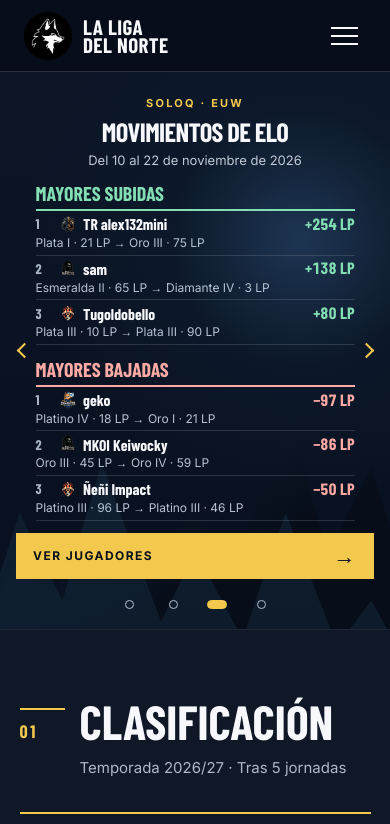
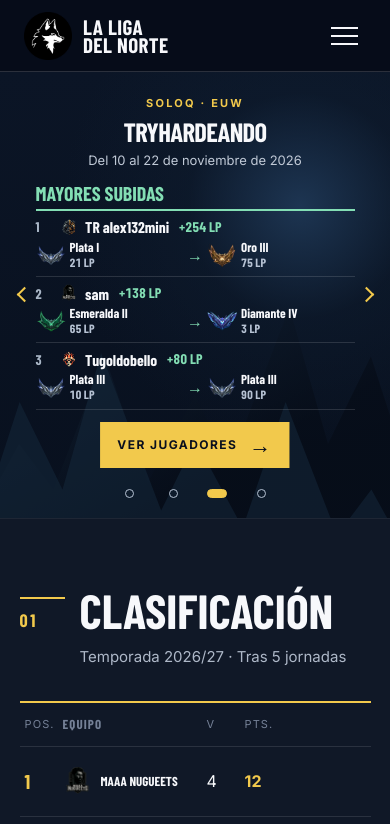
Before and after one commit to abelbendana/lln, a plain HTML site: page index.html in a window 390 px wide. Shown: the top 824 px of the page. Drawn offline with nearby package versions, Linux system fonts and the light colour scheme; a web font is replaced by a local one.

Commit message:
Mejora los encuentros del carrusel y muestra las subidas de LP en Tryhardeando

```diff
--- a/index.html
+++ b/index.html
@@ -50,20 +50,17 @@
           <div class="hero-copy hero-round">
             <p id="hero-results-round" class="hero-kicker"></p>
             <h2>Últimos encuentros</h2>
-            <div id="hero-results" class="hero-results-grid"></div>
-            <a class="hero-cta" href="#calendario">Ver resultados <span aria-hidden="true">→</span></a>
+            <div id="hero-results" class="hero-fixtures"></div>
+            <a class="hero-cta" href="#clasificacion">Ver clasificación <span aria-hidden="true">→</span></a>
           </div>
         </div>
-        <div class="hero-elo hero-slide" id="hero-elo-slide" role="group" aria-roledescription="diapositiva" aria-label="3 de 4 · Ranking SoloQ" inert>
+        <div class="hero-elo hero-slide" id="hero-elo-slide" role="group" aria-roledescription="diapositiva" aria-label="3 de 4 · Tryhardeando" inert>
           <header class="elo-heading">
             <p class="hero-kicker">SoloQ · EUW</p>
-            <h2>Movimientos de elo</h2>
+            <h2>Tryhardeando</h2>
             <p>Del <time datetime="2026-11-10">10</time> al <time datetime="2026-11-22">22 de noviembre de 2026</time></p>
           </header>
-          <div class="elo-boards">
-            <section class="elo-board elo-up"><h3>Mayores subidas</h3><div id="elo-gainers"></div></section>
-            <section class="elo-board elo-down"><h3>Mayores bajadas</h3><div id="elo-losers"></div></section>
-          </div>
+          <section class="elo-board"><h3>Mayores subidas</h3><div id="elo-gainers"></div></section>
           <a class="hero-cta" href="#jugadores">Ver jugadores <span aria-hidden="true">→</span></a>
         </div>
         <div class="hero-champion hero-slide" id="hero-champion-slide" role="group" aria-roledescription="diapositiva" aria-label="4 de 4 · Campeón actual" inert>
--- a/script.js
+++ b/script.js
@@ -247,18 +247,25 @@ const games = [
 ];
 
 const roundName = (game) => game.week.replace(/\s*·.*$/, '');
+
+function renderHeroFixture(game) {
+  const renderTeam = (team) => {
+    const loserClass = game.winner && team !== game.winner ? ' class="fixture-loser"' : '';
+    return `<span${loserClass}><img src="${logo(team)}" alt="">${team}</span>`;
+  };
+  const resultLabel = game.winner ? ` role="group" aria-label="${game.a} contra ${game.b}. Victoria de ${game.winner}."` : '';
+  return `<p${resultLabel}>${renderTeam(game.a)}<b>VS</b>${renderTeam(game.b)}</p>`;
+}
+
 const upcomingGames = games.filter((game) => !game.winner);
 const nextRoundName = upcomingGames.length ? roundName(upcomingGames[0]) : 'Próxima jornada';
 const nextRoundGames = upcomingGames.filter((game) => roundName(game) === nextRoundName);
 const nextRoundDate = nextRoundGames[0]?.date.replace(/(\d)\s+([a-záéíóúñ]+)$/i, '$1 de $2');
 const heroNextRound = document.querySelector('#hero-next-round');
 if (heroNextRound && nextRoundGames.length) {
-  const fixtureTeam = (team) => `<span><img src="${logo(team)}" alt="">${team}</span>`;
   heroNextRound.querySelector('h1').textContent = nextRoundName;
   heroNextRound.querySelector('.hero-date').textContent = nextRoundDate;
-  heroNextRound.querySelector('.hero-fixtures').innerHTML = nextRoundGames.map((game) =>
-    `<p>${fixtureTeam(game.a)}<b>VS</b>${fixtureTeam(game.b)}</p>`
-  ).join('');
+  heroNextRound.querySelector('.hero-fixtures').innerHTML = nextRoundGames.map(renderHeroFixture).join('');
 }
 
 const playedGames = games.filter((game) => game.winner);
@@ -267,13 +274,7 @@ const latestResults = playedGames.filter((game) => roundName(game) === latestRou
 const heroResults = document.querySelector('#hero-results');
 if (latestResults.length) {
   document.querySelector('#hero-results-round').textContent = latestRound;
-  document.querySelector('#hero-results-slide .hero-cta').setAttribute('href', '#ultimos-resultados');
-  heroResults.innerHTML = latestResults.map((game) => {
-    const score = game.winner === game.a ? '1–0' : '0–1';
-    return `<article class="hero-result flip-teams" aria-label="${game.a} contra ${game.b}. Victoria de ${game.winner}.">
-      ${renderMatchTeam(game, game.a)}<b>${score}</b>${renderMatchTeam(game, game.b)}
-    </article>`;
-  }).join('');
+  heroResults.innerHTML = latestResults.map(renderHeroFixture).join('');
 } else {
   heroResults.textContent = 'Aún no hay resultados.';
 }
@@ -399,10 +400,10 @@ const soloQueuePeakRanks = {
 const rankTiers = ['Hierro','Bronce','Plata','Oro','Platino','Esmeralda','Diamante','Maestro','Gran Maestro','Challenger'];
 const romanDivision = (division) => ['','I','II','III','IV'][division] || '';
 const rankScore = (rank) => (rankTiers.indexOf(rank.tier) * 400) + (rank.division ? (4 - rank.division) * 100 : 0) + rank.lp;
-const formatRank = (rank, includeLp = false) => {
+const formatRank = (rank) => {
   if (rank === null) return 'Sin clasificar';
   if (!rank) return 'Pendiente';
-  const lp = includeLp || rankTiers.indexOf(rank.tier) >= rankTiers.indexOf('Maestro') ? ` · ${rank.lp} LP` : '';
+  const lp = rankTiers.indexOf(rank.tier) >= rankTiers.indexOf('Maestro') ? ` · ${rank.lp} LP` : '';
   return `${rank.tier}${rank.division ? ` ${romanDivision(rank.division)}` : ''}${lp}`;
 };
 
@@ -467,24 +468,32 @@ const eloChanges = leaguePlayers.flatMap((player) => {
   return [{player, previous, current, delta:rankScore(current) - rankScore(previous)}];
 });
 
-function renderEloLeaders(container, direction) {
-  const leaders = eloChanges.filter(({delta}) => direction * delta > 0)
-    .sort((a, b) => direction * (b.delta - a.delta) || a.player.name.localeCompare(b.player.name, 'es'))
+// Emblemas de https://static.developer.riotgames.com/docs/lol/ranked-emblems-latest.zip
+function renderRankBadge(rank, label) {
+  const division = romanDivision(rank.division);
+  const rankName = division ? `${rank.tier} ${division}` : rank.tier;
+  const points = `${rank.lp} LP`;
+  const description = `${label} · ${rankName} · ${points}`;
+  const emblem = rank.tier.toLowerCase().replaceAll(' ', '-');
+  return `<span class="elo-rank-badge" role="img" aria-label="${description}" title="${description}"><img src="assets/rangos/${emblem}.webp" alt=""><span>${rankName} <small>${points}</small></span></span>`;
+}
+
+function renderEloGainers(container) {
+  const leaders = eloChanges.filter(({delta}) => delta > 0)
+    .sort((a, b) => b.delta - a.delta || a.player.name.localeCompare(b.player.name, 'es'))
     .slice(0, 3);
   if (!leaders.length) {
-    container.textContent = direction > 0 ? 'Sin subidas en este periodo.' : 'Sin bajadas en este periodo.';
+    container.textContent = 'Sin subidas en este periodo.';
     return;
   }
   const rows = leaders.map(({player, previous, current, delta}) => `
-    <li><img src="${logo(player.team)}" alt="">
-      <div><a href="${opggUrl(player)}" target="_blank" rel="noopener">${player.name}</a>
-        <small><span>${formatRank(previous, true)}</span> → <span>${formatRank(current, true)}</span></small></div>
-      <strong>${delta > 0 ? '+' : '−'}${Math.abs(delta)} LP</strong>
+    <li><img class="elo-team-logo" src="${logo(player.team)}" alt="">
+      <div class="elo-player"><a href="${opggUrl(player)}" target="_blank" rel="noopener">${player.name}</a><strong class="elo-gain">+${delta} LP</strong></div>
+      <span class="elo-rank-change">${renderRankBadge(previous, 'Rango anterior')}<span aria-hidden="true">→</span>${renderRankBadge(current, 'Rango actual')}</span>
     </li>`).join('');
   container.innerHTML = `<ol>${rows}</ol>`;
 }
-renderEloLeaders(document.querySelector('#elo-gainers'), 1);
-renderEloLeaders(document.querySelector('#elo-losers'), -1);
+renderEloGainers(document.querySelector('#elo-gainers'));
 
 const hero = document.querySelector('#novedades');
 const heroControls = hero.querySelector('.hero-controls');
--- a/styles.css
+++ b/styles.css
@@ -39,7 +39,11 @@ h1 em { display:block; font-style:italic; color:var(--gold); font-size:1.1em; }
 .crest-frame::after { content:""; position:absolute; inset:7%; background:#0c1626; clip-path:polygon(50% 0,95% 17%,88% 73%,50% 100%,12% 73%,5% 17%); }
 .crest-frame img { position:relative; z-index:1; width:72%; height:72%; object-fit:contain; }
 .hero-round{width:100%;max-width:1100px}.hero-round .hero-kicker{margin:0 0 15px;padding:0;border:0;color:var(--gold);font:800 12px Inter,sans-serif;text-transform:uppercase;letter-spacing:.2em}.hero-round h1{font-size:clamp(70px,7vw,108px)}.hero-round .hero-date{margin:18px 0 30px;padding:0 0 0 17px;border-left:4px solid var(--gold);color:#c0c9d6;font:600 clamp(17px,1.5vw,21px) Inter,sans-serif;text-transform:uppercase;letter-spacing:.04em}.hero-fixtures{border-block:1px solid rgba(255,255,255,.16)}.hero-fixtures p{display:grid;grid-template-columns:minmax(0,1fr) 36px minmax(0,1fr);align-items:center;gap:12px;margin:0;padding:15px 4px;color:var(--white);font:800 clamp(20px,2vw,27px)/1 "Barlow Condensed",sans-serif;text-transform:uppercase}.hero-fixtures p+p{border-top:1px solid rgba(255,255,255,.1)}.hero-fixtures span:last-child{text-align:right}.hero-fixtures b{color:var(--gold);font-size:14px;text-align:center}.hero-cta{display:inline-flex;align-items:center;gap:18px;margin-top:28px;padding:13px 17px;border:1px solid var(--gold);color:var(--gold);font:800 12px Inter,sans-serif;text-decoration:none;text-transform:uppercase;letter-spacing:.12em;transition:background-color .2s,color .2s}.hero-cta:hover,.hero-cta:focus-visible{background:var(--gold);color:#08101e;outline:0}.hero-cta span{font-size:18px;line-height:0}
-.hero-fixtures img { display:none; }
+.hero-fixtures span { display:flex; align-items:center; gap:14px; }
+.hero-fixtures span:last-child { flex-direction:row-reverse; }
+.hero-fixtures img { display:block; width:56px; height:56px; object-fit:contain; }
+.hero-fixtures .fixture-loser { opacity:.62; }
+.fixture-loser img { filter:grayscale(.8) blur(.8px); }
 .hero-elo > .hero-cta { justify-self:start; margin-top:0; }
 .hero-champion > .hero-cta { margin-top:0; }
 .hero-controls { position:absolute; inset:0; z-index:2; display:flex; align-items:center; justify-content:space-between; max-width:1480px; margin:auto; padding:0 12px; pointer-events:none; }
@@ -56,26 +60,29 @@ h1 em { display:block; font-style:italic; color:var(--gold); font-size:1.1em; }
 .hero-pagination button[aria-current="true"]::before { background:var(--gold); border-color:var(--gold); }
 .hero-pagination button:focus-visible { outline:2px solid var(--gold); outline-offset:-2px; }
 .hero-round h2 { font-size:clamp(40px,6vw,84px); line-height:.95; }
-.hero-results-grid { display:grid; grid-template-columns:repeat(2,minmax(0,1fr)); gap:clamp(16px,3vw,48px); margin-top:28px; }
-.hero-results-grid .hero-result { grid-template-columns:minmax(0,1fr) auto minmax(0,1fr); padding:14px 0; border-block:1px solid rgba(255,255,255,.16); text-align:center; font:700 clamp(17px,2vw,26px) "Barlow Condensed",sans-serif; }
-.hero-result .match-team strong { max-width:100%; overflow-wrap:anywhere; }
-.hero-result > b { font-size:clamp(24px,3vw,42px); white-space:nowrap; }
-.hero-elo { display:grid; grid-template-columns:minmax(0,1fr); align-content:center; gap:32px; padding:42px 0 64px; }
+.hero-round h2 + .hero-fixtures { margin-top:clamp(18px,3vw,28px); }
+.hero-elo { display:grid; grid-template-columns:minmax(0,1fr); align-content:center; max-width:1100px; gap:32px; padding:42px 0 64px; }
 .elo-heading .hero-kicker,.hero-champion .hero-kicker { margin:0 0 12px; color:var(--gold); font:800 12px Inter,sans-serif; text-transform:uppercase; letter-spacing:.2em; }
 .elo-heading h2 { font-size:clamp(46px,6vw,84px); line-height:.92; letter-spacing:-.025em; }
 .elo-heading p:last-child { margin:14px 0 0; color:#c0c9d6; font-size:15px; }
-.elo-boards { display:grid; grid-template-columns:repeat(2,minmax(0,1fr)); gap:clamp(20px,4vw,64px); }
-.elo-up { --movement:#83deb4; }
-.elo-down { --movement:#ffaaa5; }
+.elo-board { --movement:#83deb4; }
 .elo-board h3 { margin:0 0 4px; padding-bottom:10px; border-bottom:2px solid var(--movement); color:var(--movement); font-size:26px; }
 .elo-board ol { margin:0; padding:0; counter-reset:place; list-style:none; }
 .elo-board li { counter-increment:place; display:grid; grid-template-columns:1.2em 40px minmax(0,1fr) auto; align-items:center; gap:12px; padding:13px 0; border-bottom:1px solid rgba(255,255,255,.13); }
 .elo-board li::before { content:counter(place); color:#a9b6c6; font:700 20px "Barlow Condensed",sans-serif; }
-.elo-board img { display:block; width:100%; height:40px; object-fit:contain; }
+.elo-team-logo { display:block; width:100%; height:40px; object-fit:contain; }
+.elo-player { display:flex; flex-wrap:wrap; align-items:center; gap:3px 10px; min-width:0; }
+.elo-gain { color:var(--movement); font:700 14px/1.2 "Barlow Condensed",sans-serif; white-space:nowrap; font-variant-numeric:tabular-nums; }
 .elo-board a { font:700 clamp(19px,2.1vw,27px)/1.1 "Barlow Condensed",sans-serif; text-decoration:none; overflow-wrap:anywhere; }
-.elo-board small { display:block; margin-top:4px; color:#b7c3d4; font-size:12px; line-height:1.5; }
-.elo-board small span { display:inline-block; }
-.elo-board li strong { align-self:center; color:var(--movement); font:800 clamp(20px,2.2vw,32px)/1 "Barlow Condensed",sans-serif; font-variant-numeric:tabular-nums; white-space:nowrap; }
+.elo-rank-change { display:grid; width:21rem; grid-template-columns:minmax(0,1fr) auto minmax(0,1fr); align-items:center; gap:7px; color:var(--movement); }
+.elo-rank-badge { display:grid; grid-template-columns:auto minmax(0,1fr); align-items:center; gap:4px; color:var(--white); font:700 16px/1 "Barlow Condensed",sans-serif; }
+.elo-rank-badge img { width:48px; height:42px; object-fit:contain; }
+.elo-rank-badge small { display:block; margin-top:2px; color:#b7c3d4; font-size:12px; line-height:1.1; font-variant-numeric:tabular-nums; white-space:nowrap; }
+@media (max-width:1050px) {
+  .elo-rank-change { width:13rem; }
+  .elo-rank-badge { grid-template-columns:minmax(0,1fr); justify-items:center; gap:2px; text-align:center; font-size:13px; }
+  .elo-rank-badge img { width:36px; height:28px; }
+}
 @media (prefers-reduced-motion:no-preference) {
   .hero-slide { transition:opacity .6s ease-in-out, visibility 0s; }
   .hero-slide[inert] { transition-delay:0s,.6s; }
@@ -90,23 +97,18 @@ h1 em { display:block; font-style:italic; color:var(--gold); font-size:1.1em; }
   .hero-pagination { bottom:2px; }
   .hero-pagination button { width:44px; height:44px; }
   .hero-pagination button[aria-current="true"]::before { width:20px; border-radius:6px; }
-  .hero-slide .hero-cta { position:absolute; left:0; bottom:50px; width:100%; min-height:46px; margin:0; padding:10px 16px; display:flex; align-items:center; justify-content:space-between; background:var(--gold); color:var(--navy); }
+  .hero-slide .hero-cta { position:absolute; left:50%; bottom:50px; transform:translateX(-50%); width:max-content; max-width:100%; min-height:46px; margin:0; padding:10px 16px; display:inline-flex; align-items:center; justify-content:center; gap:12px; background:var(--gold); color:var(--navy); }
   .hero-slide .hero-cta:focus-visible { outline:2px solid var(--white); outline-offset:3px; }
   .hero-slide .hero-cta span { font-size:22px; }
   .hero-round { text-align:center; }
   .hero-round .hero-kicker,.elo-heading .hero-kicker,.hero-champion .hero-kicker { margin:0 0 8px; font-size:11px; }
   .hero-round h1,.hero-round h2,.elo-heading h2,.hero-champion h2 { font-size:clamp(31px,8.8vw,52px); line-height:.98; }
   .hero-round .hero-date { margin:10px 0 20px; padding:0; border:0; font-size:15px; }
-  .hero-fixtures p,.hero-results-grid .hero-result { grid-template-columns:minmax(0,1fr) auto minmax(0,1fr); gap:6px; padding:12px 24px; font-size:clamp(15px,4.3vw,22px); }
+  .hero-fixtures p { grid-template-columns:minmax(0,1fr) auto minmax(0,1fr); gap:6px; padding:12px 24px; font-size:clamp(15px,4.3vw,22px); }
   .hero-fixtures span { display:grid; justify-items:center; gap:6px; }
   .hero-fixtures span:last-child { text-align:center; }
-  .hero-fixtures img,.hero-result.flip-teams img { display:block; width:clamp(32px,10vw,44px); height:clamp(32px,10vw,44px); object-fit:contain; margin:0; }
+  .hero-fixtures img { width:clamp(32px,10vw,44px); height:clamp(32px,10vw,44px); }
   .hero-fixtures b { font-size:12px; }
-  .hero-results-grid { grid-template-columns:minmax(0,1fr); gap:0; margin-top:18px; }
-  .hero-results-grid .hero-result + .hero-result { border-top:0; }
-  .hero-result .match-team { min-height:0; gap:6px; padding:4px; }
-  .hero-result .match-team.is-loser { opacity:.85; }
-  .hero-result > b { font-size:clamp(22px,6vw,30px); }
   .hero-champion { gap:12px; }
   .hero-champion .hero-kicker { margin:0; }
   .hero-champion .crest-frame { width:min(56vw,220px); }
@@ -115,19 +117,20 @@ h1 em { display:block; font-style:italic; color:var(--gold); font-size:1.1em; }
   .elo-heading h2 { font-size:clamp(25px,6.8vw,42px); }
   .elo-heading .hero-kicker { line-height:14px; }
   .elo-heading p:last-child { margin:7px 0 0; font-size:13px; line-height:18px; }
-  .elo-boards { grid-template-columns:minmax(0,1fr); gap:12px; margin-inline:clamp(18px,5vw,28px); }
+  .elo-board { margin-inline:clamp(18px,5vw,28px); }
   .elo-board h3 { font-size:20px; padding-bottom:4px; margin:0; }
   .elo-board li { position:relative; grid-template-columns:1.1em 18px minmax(0,1fr) auto; gap:2px 6px; padding:4px 0; }
   .elo-board li::before { font-size:14px; }
-  .elo-board img { height:18px; }
-  .elo-board li > div { display:contents; }
-  .elo-board a { grid-column:3; grid-row:1; font-size:clamp(15px,4vw,19px); }
+  .elo-team-logo { height:18px; }
+  .elo-board a { font-size:clamp(15px,4vw,19px); }
   .elo-board a::after { content:""; position:absolute; inset:0; }
-  .elo-board li strong { grid-column:4; grid-row:1; font-size:clamp(16px,4.2vw,20px); }
-  .elo-board small { grid-column:1 / -1; grid-row:2; margin:0; font-size:12px; line-height:1.3; }
+  .elo-rank-change { position:relative; gap:4px; }
 }
-@media (min-width:600px) and (max-width:780px) {
-  .elo-boards { grid-template-columns:repeat(2,minmax(0,1fr)); gap:20px; }
+@media (max-width:520px) {
+  .elo-board li { grid-template-columns:1.1em 20px minmax(0,1fr); gap:5px 6px; padding:7px 0; }
+  .elo-rank-change { grid-column:1 / -1; justify-self:center; width:min(100%,21rem); }
+  .elo-rank-badge { grid-template-columns:auto minmax(0,1fr); justify-items:start; gap:4px; text-align:left; }
+  .elo-rank-badge img { width:30px; height:26px; }
 }
 .content-section { width:min(1200px,90%); margin:auto; padding:100px 0; }
 .section-dark { width:100%; max-width:none; padding-left:max(5%,calc((100% - 1200px)/2)); padding-right:max(5%,calc((100% - 1200px)/2)); background:var(--surface); border-block:1px solid rgba(255,255,255,.06); }
```
Also changed, not shown: assets/rangos/bronce.webp (added), assets/rangos/challenger.webp (added), assets/rangos/diamante.webp (added), assets/rangos/esmeralda.webp (added), assets/rangos/gran-maestro.webp (added), assets/rangos/hierro.webp (added), assets/rangos/maestro.webp (added), assets/rangos/oro.webp (added), assets/rangos/plata.webp (added), assets/rangos/platino.webp (added).
